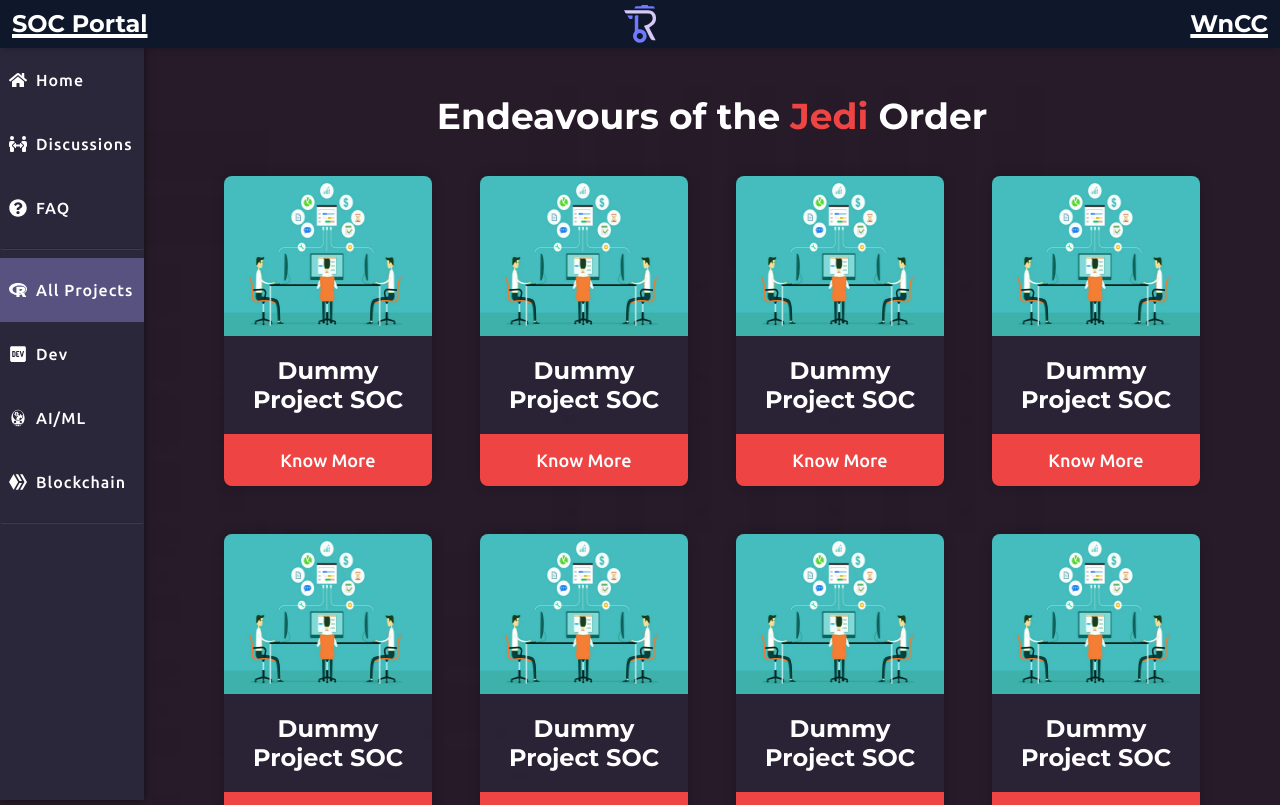
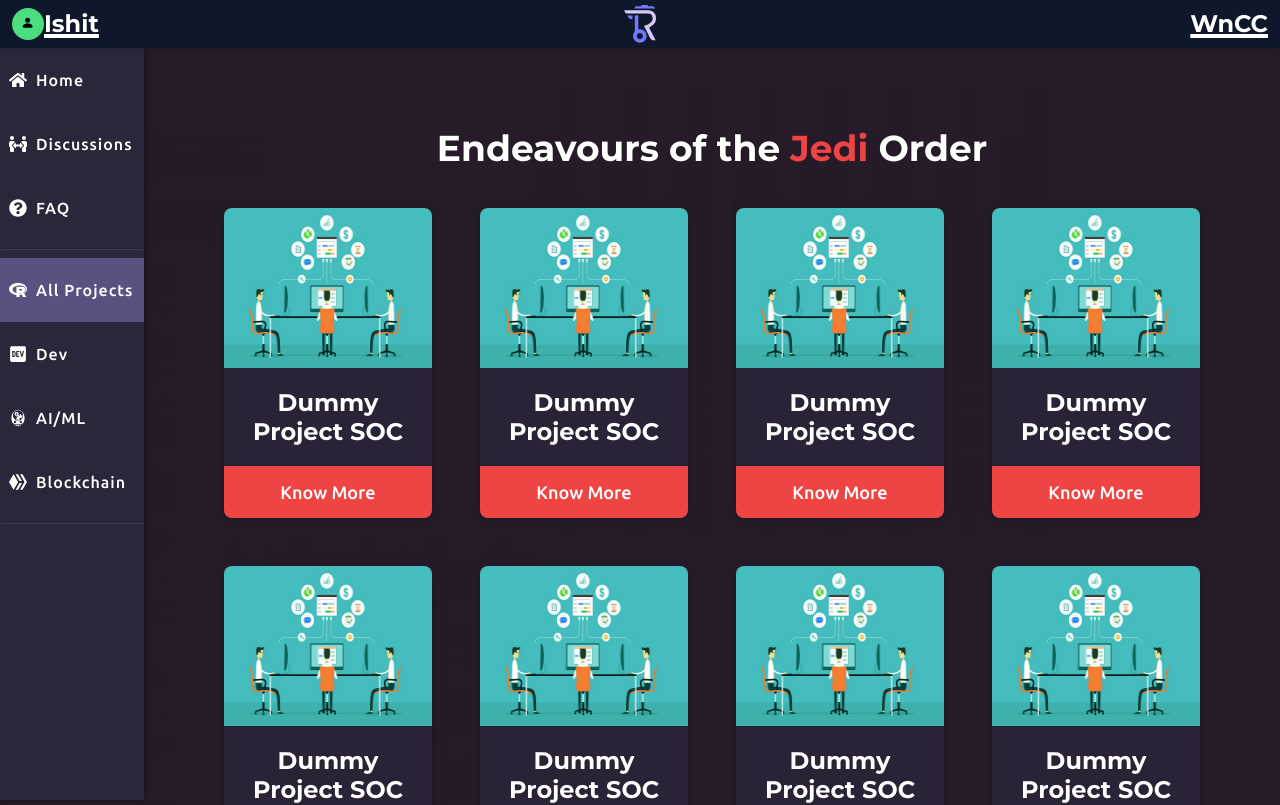
Before and after one commit to ishit16/WnCCPortal, a React (Vite) app: page /projects in a window 1280 px wide. Shown: the top 805 px of the page. Built offline with nearby package versions, Linux system fonts and the light colour scheme; no server answers.

Commit message:
Avatar icon

```diff
--- a/src/components/shared/avatar.jsx
+++ b/src/components/shared/avatar.jsx
@@ -1,20 +1,18 @@
-import { Avatar, Button } from "antd";
-import React, { useState } from "react";
-
+import { Avatar } from "antd";
+import { BsFillPersonFill } from "react-icons/bs";
+import "./shared.css";
 const user = "I";
 const color = "#f56a00";
 
-const Avatar = () => {
+const ProfileIcon = () => {
   return (
     <>
-      <Avatar
-        style={{ backgroundColor: color, verticalAlign: "middle" }}
-        size="large"
-      >
-        {user}
-      </Avatar>
+      <button className="rounded-full border-transparent h-8 w-8 bg-green-400">
+        <BsFillPersonFill />
+      </button>
+      <span className="text-white">Ishit</span>
     </>
   );
 };
 
-export default Avatar;
+export default ProfileIcon;
--- a/src/components/shared/header.jsx
+++ b/src/components/shared/header.jsx
@@ -5,6 +5,7 @@ import { logoutAction, selectIsAuthenticated } from "../../store/authSlice";
 import useDevice from "../../hooks/useDevice";
 import LogoutButton from "./logoutButton";
 import "./shared.css";
+import ProfileIcon from "./avatar";
 
 const Header = ({ disable = [], children }) => {
   const isAuthenticated = useSelector(selectIsAuthenticated);
@@ -17,7 +18,7 @@ const Header = ({ disable = [], children }) => {
     <div className="z-10 sticky top-0 flex items-center justify-center h-12 bg-slate-900 shadow-md w-full left-0 right-0">
       <ResoBinLogo width="32" />
       <div className="text-white underline decoration-4 font-semibold text-2xl font-sans absolute flex justify-center left-3">
-        {!isPhone && <>SOC Portal</>}
+        {!isPhone && <ProfileIcon />}
       </div>
       {loading}
       {isAuthenticated ? (
--- a/src/components/shared/projectCard.jsx
+++ b/src/components/shared/projectCard.jsx
@@ -7,7 +7,7 @@ function ProjectCard() {
     <div>
       <div className="flex flex-col bg-white rounded-lg shadow-md w-full my-6 md:mx-6 overflow-hidden sm:w-52 project-card">
         <img src={project1} alt="project1" className="h-40" />
-        <h2 className="text-center font-project-heading px-2">
+        <h2 className="text-center text-white font-project-heading px-2">
           Dummy Project SOC
         </h2>
         <Link
--- a/src/components/shared/shared.css
+++ b/src/components/shared/shared.css
@@ -13,3 +13,21 @@
 .font-project-heading {
     font-family: Montserrat;
 }
+
+.avatar-div{
+    border-radius: 100%;
+    box-sizing: border-box;
+    height: 32px;
+    margin: 0;
+    overflow: hidden;
+    padding: 0;
+    position: relative;
+    width: 32;
+    white-space: nowrap;
+    align-items: center;
+    vertical-align: middle;
+
+    min-height: 1.75rem;
+    min-width: 1.75rem;
+    display: flex;
+}
--- a/src/main.jsx
+++ b/src/main.jsx
@@ -7,6 +7,7 @@ import initSentry from "./config/sentry";
 import { store, persistor } from "./store";
 import React from "react";
 import ReactDOM from "react-dom";
+
 import "./index.css";
 
 import App from "./App";
--- a/src/pages/allProjects.jsx
+++ b/src/pages/allProjects.jsx
@@ -1,8 +1,12 @@
+import ProfileIcon from "../components/shared/avatar";
 import ProjectCard from "../components/shared/projectCard";
 import "./auth.css";
 function ApprovedProjects() {
   return (
     <div>
+      <div className="mx-auto">
+        <ProfileIcon />
+      </div>
       <div className="lg:ml-36">
         <h1 className="font-bold font-heading-home text-white text-xl text-center mx-auto md:text-4xl md:mt-12 mb-4">
           Endeavours of the <span className="text-red-500">Jedi</span> Order
```
